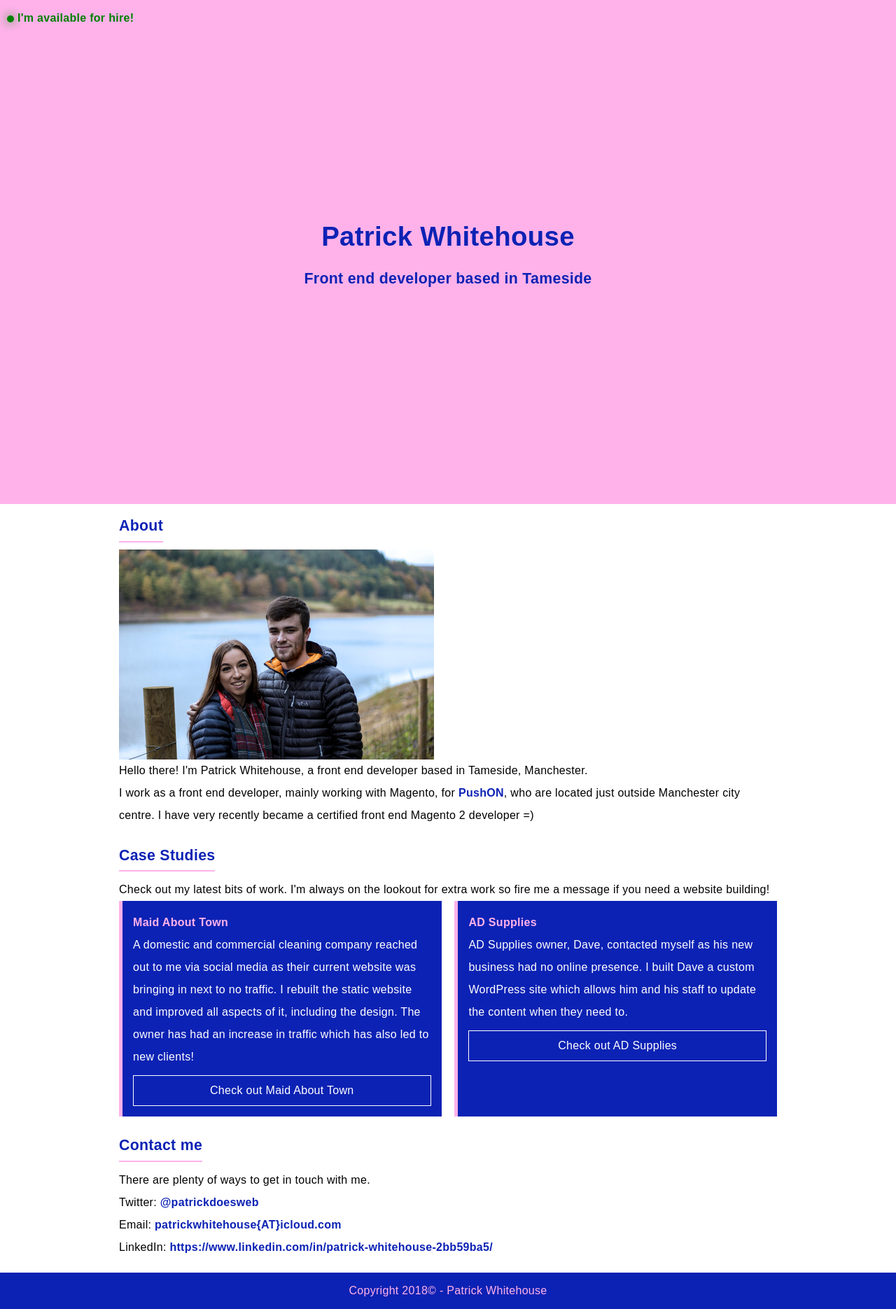
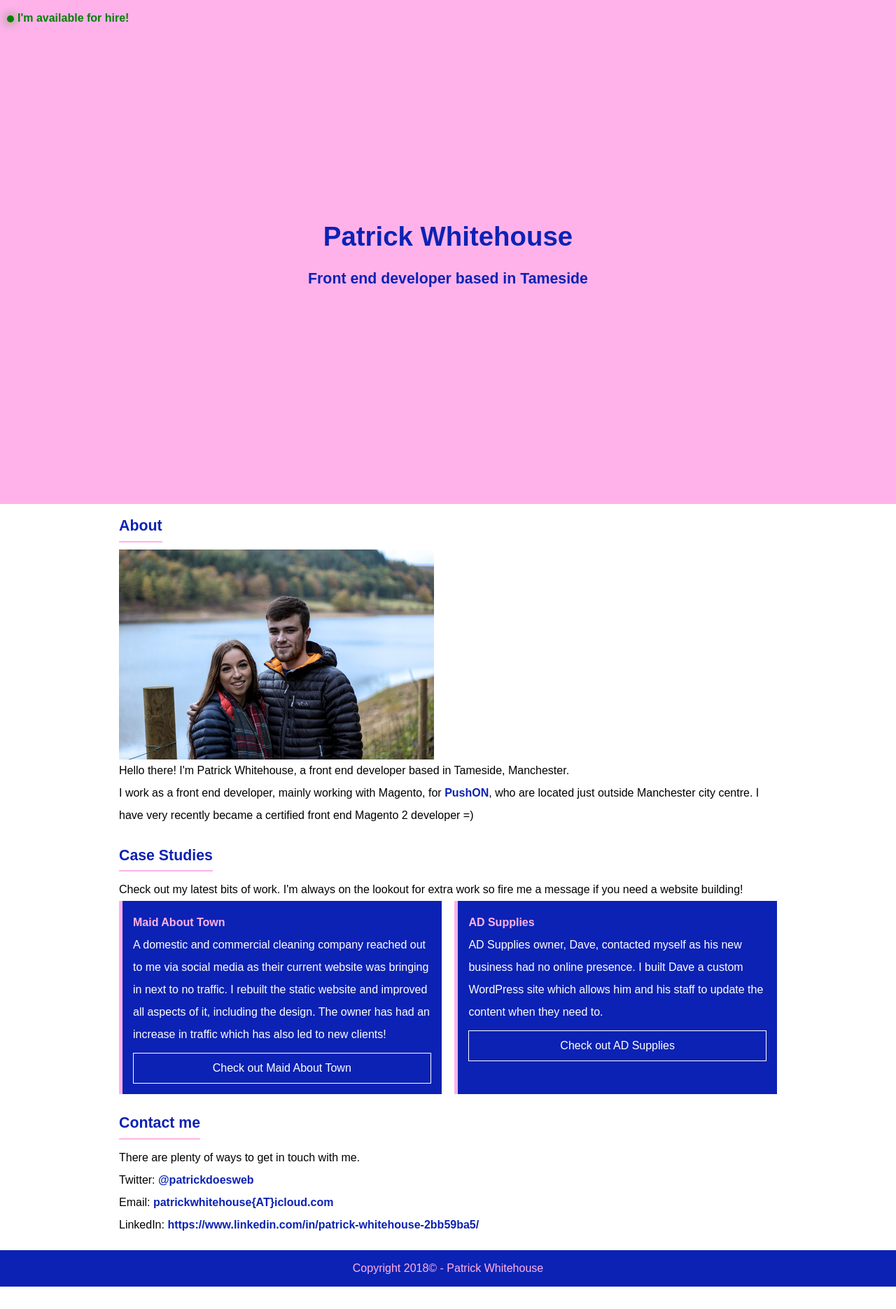
Before and after one commit to PatrickWhitehouse/Old-portfolio, a Jekyll site: the page built from index.html, in a window 1280 px wide. Shown: the whole page at 70% size. Built offline with Jekyll 4.4.1, drawn with Linux system fonts in a browser that asks for light colours; some web fonts are replaced; after the commit the page ends 1838 px from its top, so only the background shows below that.

Commit message:
remove letter spacing

```diff
--- a/_scss/_typography.scss
+++ b/_scss/_typography.scss
@@ -4,7 +4,7 @@ body{
     font-family: $font-sans;
     font-size: $font-base;
     line-height: 2;
-    letter-spacing: .3px;
+    font-weight: 400;
 }
 
 h1,h2,h3,h4,h5,h6{
--- a/css/main.css
+++ b/css/main.css
@@ -21,7 +21,7 @@ body {
   font-family: "Inter UI", sans-serif;
   font-size: 16px;
   line-height: 2;
-  letter-spacing: .3px; }
+  font-weight: 400; }
 
 h1, h2, h3, h4, h5, h6 {
   font-weight: 600; }
```
